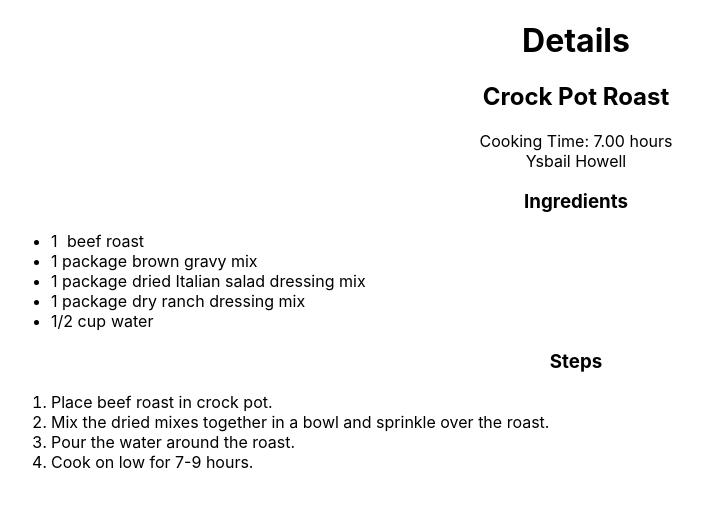
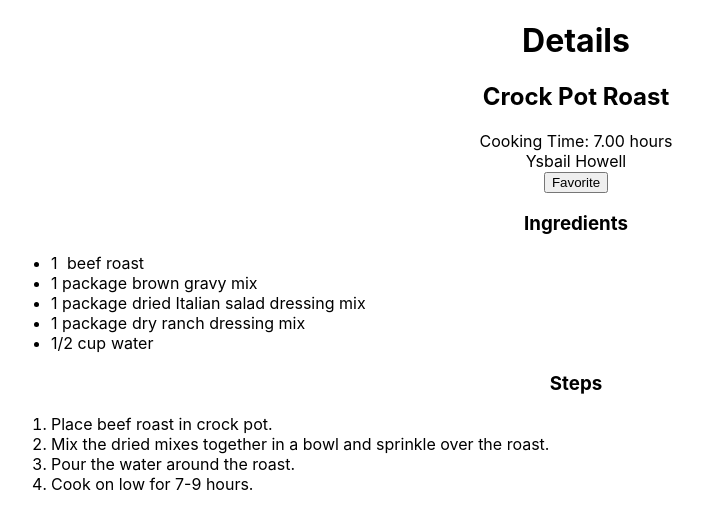
Before and after one commit to sasham43/recipe-list, a React (Create React App) app: page /details/0 in a window 1280 px wide. Shown: the top 528 px of the page, without its empty margins (64-767 px from the left). Built offline with nearby package versions, Linux system fonts and the light colour scheme; data requests are answered from the project's data file.

Commit message:
add favorite button

```diff
--- a/src/components/Details.js
+++ b/src/components/Details.js
@@ -32,6 +32,11 @@ console.log('ddata', data)
                     {recipe.creator}
                 </div>
                 <div className={`recipe-item`}>
+                    <button>
+                        Favorite
+                    </button>
+                </div>
+                <div className={`recipe-item`}>
                     <h3>Ingredients</h3>
                     <ul>
                         {
```
